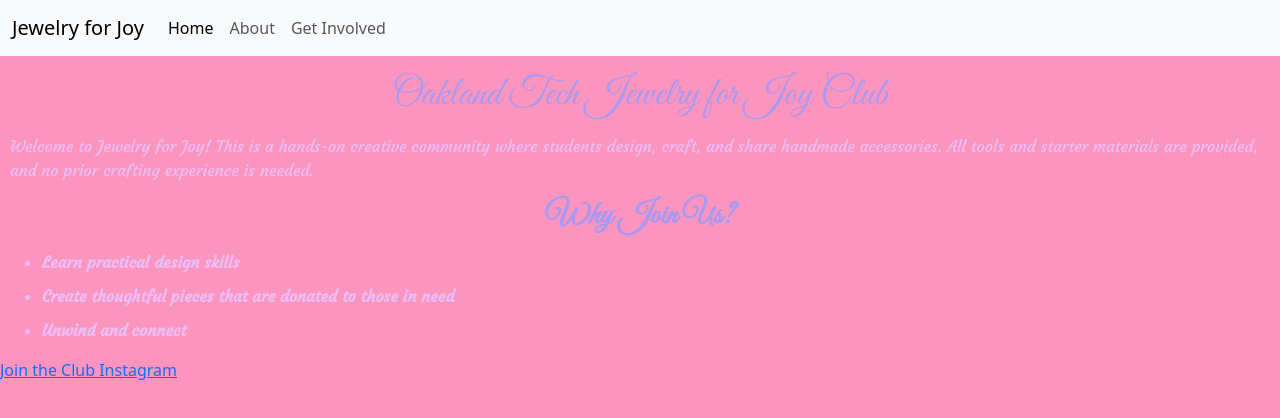
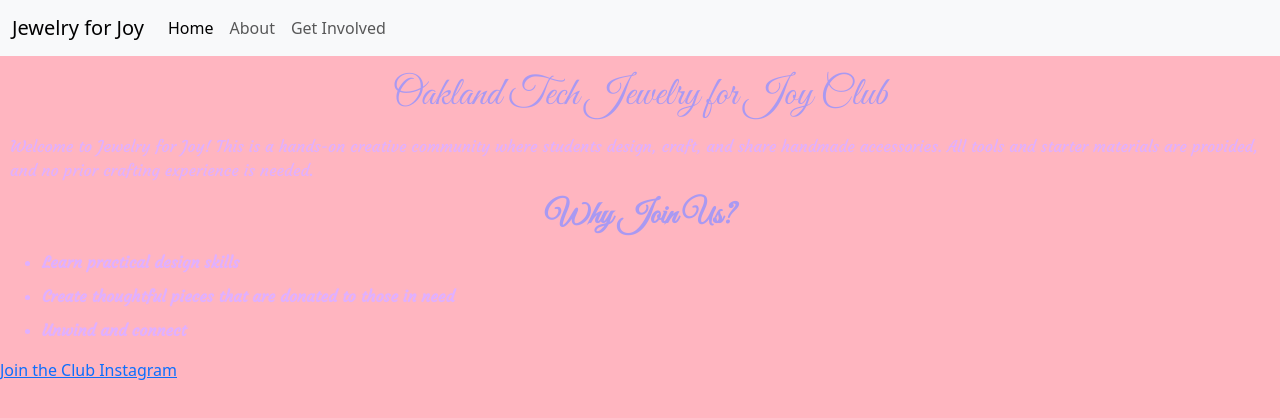
Before and after one commit to Mia48074/Clubwebsite.html-, a plain HTML site: page index.html in a window 1280 px wide. Drawn offline with nearby package versions, Linux system fonts and the light colour scheme.

Commit message:
Update style.css

```diff
--- a/style.css
+++ b/style.css
@@ -1,5 +1,5 @@
 .description{
-color: #ebbefa;
+color: #E0B0FF;
 margin:10px;
 font-family: "Courgette", cursive;
 font-weight: 400;
@@ -16,5 +16,5 @@ margin:15px;
 }
 
 .background{
-  background-color: #fc95be;
+  background-color: #ffb5c0;
 }
```
